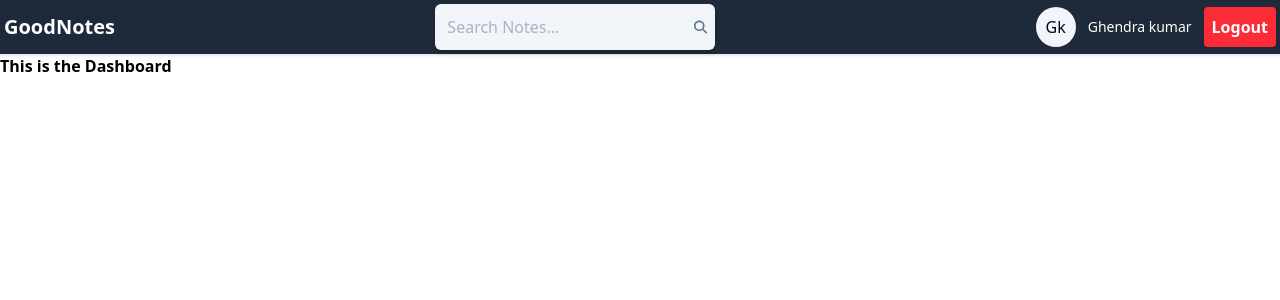
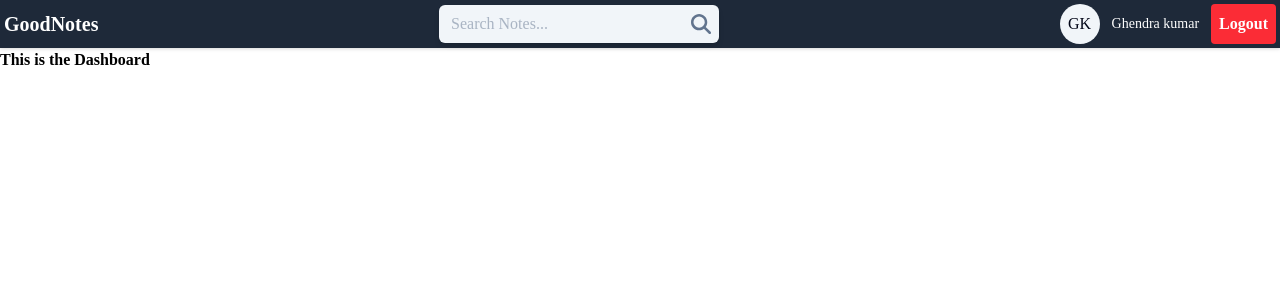
Before and after one commit to Ghanedrakumar/Personal-Diary-App, a React (Vite) app in the folder client/: page /dashboard in a window 1280 px wide. Shown: the top 300 px of the page. Built offline with nearby package versions, Linux system fonts and the light colour scheme.

Commit message:
add some font- fammily  to the body

```diff
--- a/client/src/Components/Cards/ProfileInfo.jsx
+++ b/client/src/Components/Cards/ProfileInfo.jsx
@@ -1,10 +1,10 @@
 import React from 'react'
+import { getInitails } from '../../utils/helper'
 const ProfileInfo = ({onLogout}) => {
     return (
         <div className='flex items-center justify-center  gap-3'>
             <div className="w-10 h-10 flex items-center justify-center rounded-full text-slate-950 font-medium bg-slate-100">
-                Gk
-
+             {getInitails("Ghanedra Kumar")}
                 </div>
                 <div className='text-sm font-medium' >
                     Ghendra kumar
--- a/client/src/Components/SearchBar/SearchBar.jsx
+++ b/client/src/Components/SearchBar/SearchBar.jsx
@@ -9,7 +9,7 @@ const SearchBar = ({value,onChange,handleSearch,onClearSearch}) => {
             < input
                 type="text"
                 placeholder="Search Notes..."
-                className=" text-slate-500 rounded-lg py-[11px]   bg-transparent px-1 text-1xl outline-none focus:border-blue-500"
+                className=" text-slate-500 rounded-lg py-[7px]   bg-transparent px-1 text-1xl outline-none focus:border-blue-500"
             value={value}
             onChange={onChange}
             />
--- a/client/src/index.css
+++ b/client/src/index.css
@@ -1 +1,7 @@
 @import "tailwindcss";
+
+@layer base {
+html{
+    font-family:'Times New Roman', Times, serif
+}
+}
--- /dev/null
+++ b/client/src/utils/helper.js
@@ -0,0 +1,10 @@
+export const getInitails = (name) => {
+    if(!name) return ""
+    // Split the name by spaces to get individual names
+    const words = name.split(" ")
+    let initials = ""
+    for (let i = 0; i < Math.min(words.length); i++) {
+        initials += words[i][0] // Get the first character of each name
+    }
+    return initials.toUpperCase()
+}
```
